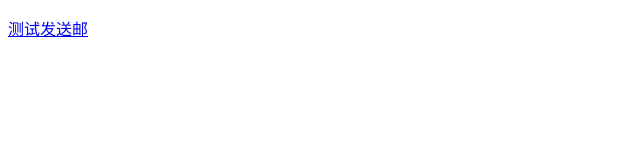
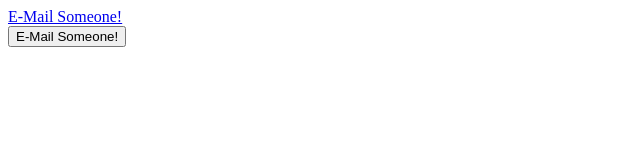
Before and after one commit to Alex-Beng/Alex-Beng.github.io, a plain HTML site: page index.html in a window 1280 px wide. Shown: the whole page, without its empty margins (0-640 px from the left). Drawn offline with Linux system fonts and the light colour scheme.

Commit message:
js email test

```diff
--- a/index.html
+++ b/index.html
@@ -1,20 +1,15 @@
-
-<!DOCTYPE html>
-
-<html>
-
-    <head>
-        <title>
-            HTML mail 链接
-        </title>
-            <meta http-equiv="Content-Type" content="text/html; charset=utf-8" />
-    </head>
-    <body>
-
-		<a href="mailto:test@abc.com?
-		subject=测试发邮件&body=就是一个测试邮件">
-		<p>测试发送邮</p>
-		</a>
-
-    </body>
-</html>
+<SCRIPT LANGUAGE="JavaScript">
+    <!-- Begin
+    function mailsome1(){
+    who=prompt("Enter recipient's email address: ","antispammer@earthling.net");
+    what=prompt("Enter the subject: ","none");
+    if (confirm("Are you sure you want to mail "+who+" with the subject of "+what+"?")==true){
+    parent.location.href='mailto:'+who+'?subject='+what+'';
+      }
+    }
+    // End -->
+    </SCRIPT>
+    <a href='javascript:mailsome1()'>E-Mail Someone!</a>
+    <FORM>
+    <input type=button value="E-Mail Someone!" onClick="mailsome1()">
+    </FORM>
```
